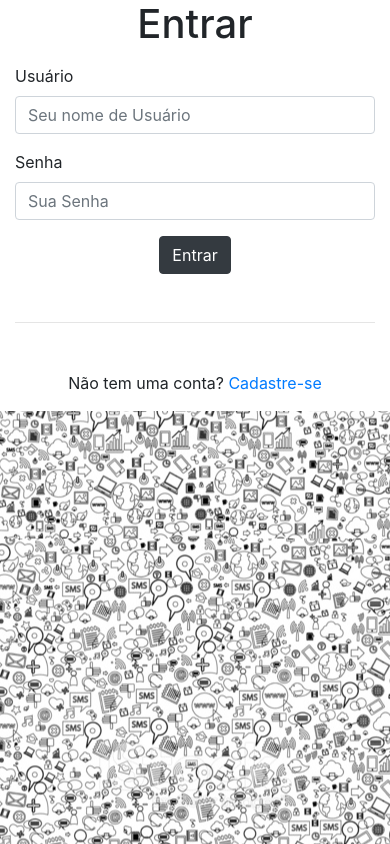
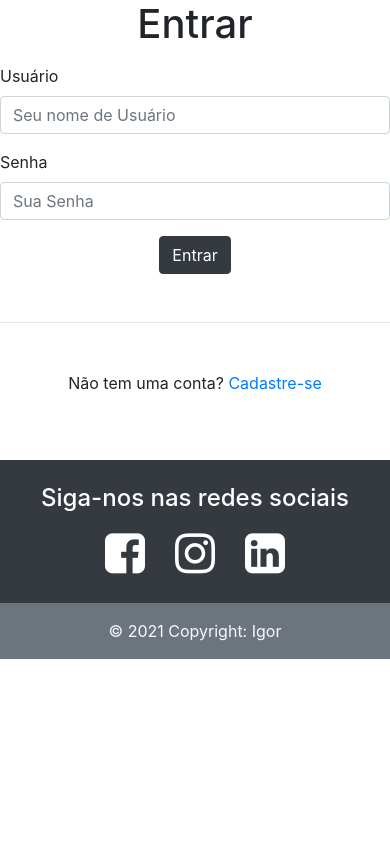
Before and after one commit to igorMilhomens/blog-pessoal-front, an Angular app: page /entrar in a window 390 px wide. Shown: the top 844 px of the page. Built offline with nearby package versions, Linux system fonts and the light colour scheme.

Commit message:
feat: implementado rotas de entrar e cadastrar

```diff
--- a/src/app/cadastrar/cadastrar.component.css
+++ b/src/app/cadastrar/cadastrar.component.css
@@ -7,3 +7,9 @@
     background-repeat: repeat;
     /* background-size: cover; */
 }
+
+@media (max-width: 762px){
+    #img-bg{
+       display: none !important;
+    }
+}
--- a/src/app/entrar/entrar.component.css
+++ b/src/app/entrar/entrar.component.css
@@ -1,9 +1,18 @@
 #img-bg{
     background-image: url(../../assets/img/36881234-social-network-background-with-media-icons.jpg);
 
-    min-height: 695px;
+    min-height: 658px;
 
     background-position: center;
     background-repeat: repeat;
     /* background-size: cover; */
 }
+.mb{
+    margin-bottom: 65px;
+}
+
+@media (max-width: 762px){
+    #img-bg{
+       display: none !important;
+    }
+}
--- a/src/app/entrar/entrar.component.html
+++ b/src/app/entrar/entrar.component.html
@@ -1,13 +1,13 @@
 <div class="container-fluid">
 
-    <div class="row d-flex align-items-center">
+    <div class="row d-flex align-items-center mb-0">
 
-        <div class="col-md-6">
+        <div class="col-md-6 p-0 m-0 ">
 
             <div class="row d-flex justify-content-center">
                 <div class="col-md-6">
 
-                    <h1 class="text-center mb-3">Entrar</h1>
+                    <h1 class="text-center mb-3 ">Entrar</h1>
 
                     <div class="form-group">
                         <label for="usuario">Usuário</label>
@@ -25,12 +25,14 @@
 
                     <hr class="mt-5 mb-5">
 
-                    <p class="text-center">
+                    <p class="text-center mb">
                         Não tem uma conta? <a routerLink="/cadastrar">Cadastre-se</a>
                     </p>
 
                 </div>
             </div>
+
+           <div ><app-rodape></app-rodape></div>
 
         </div>
 
```
